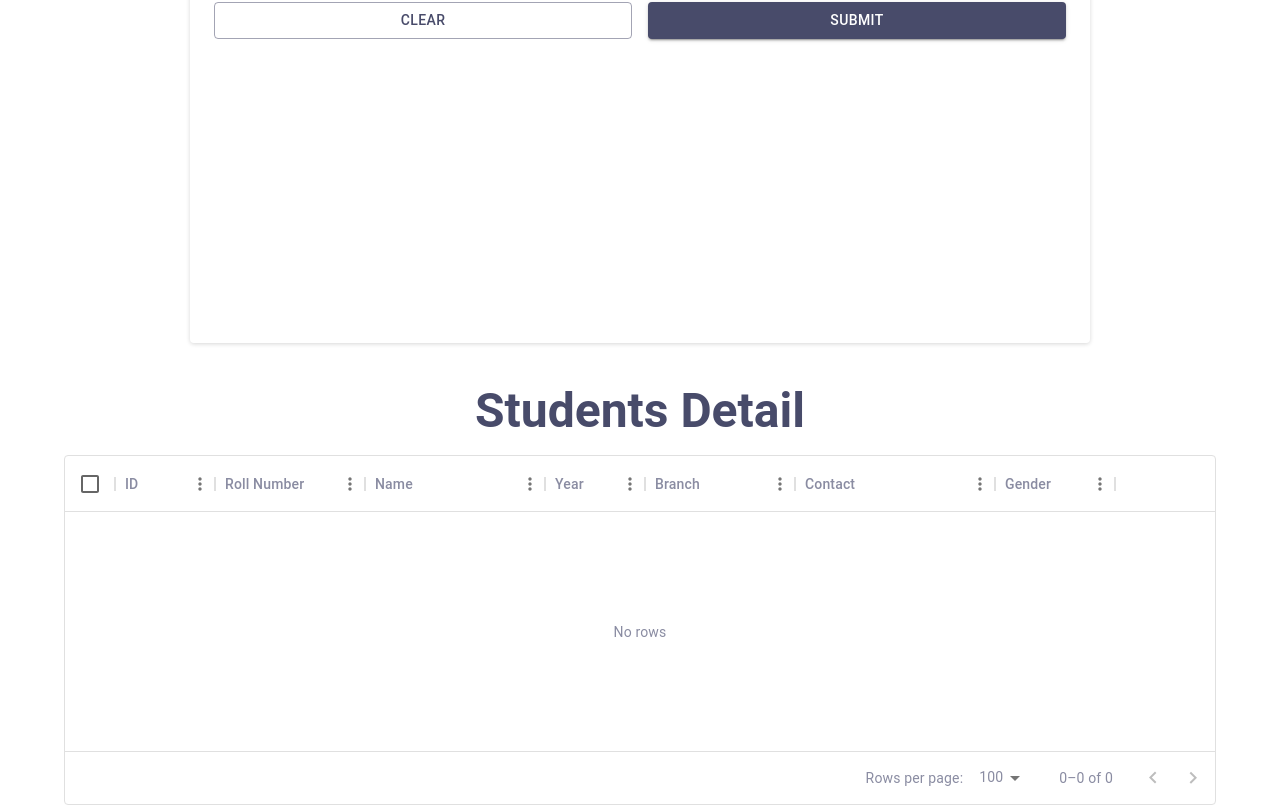
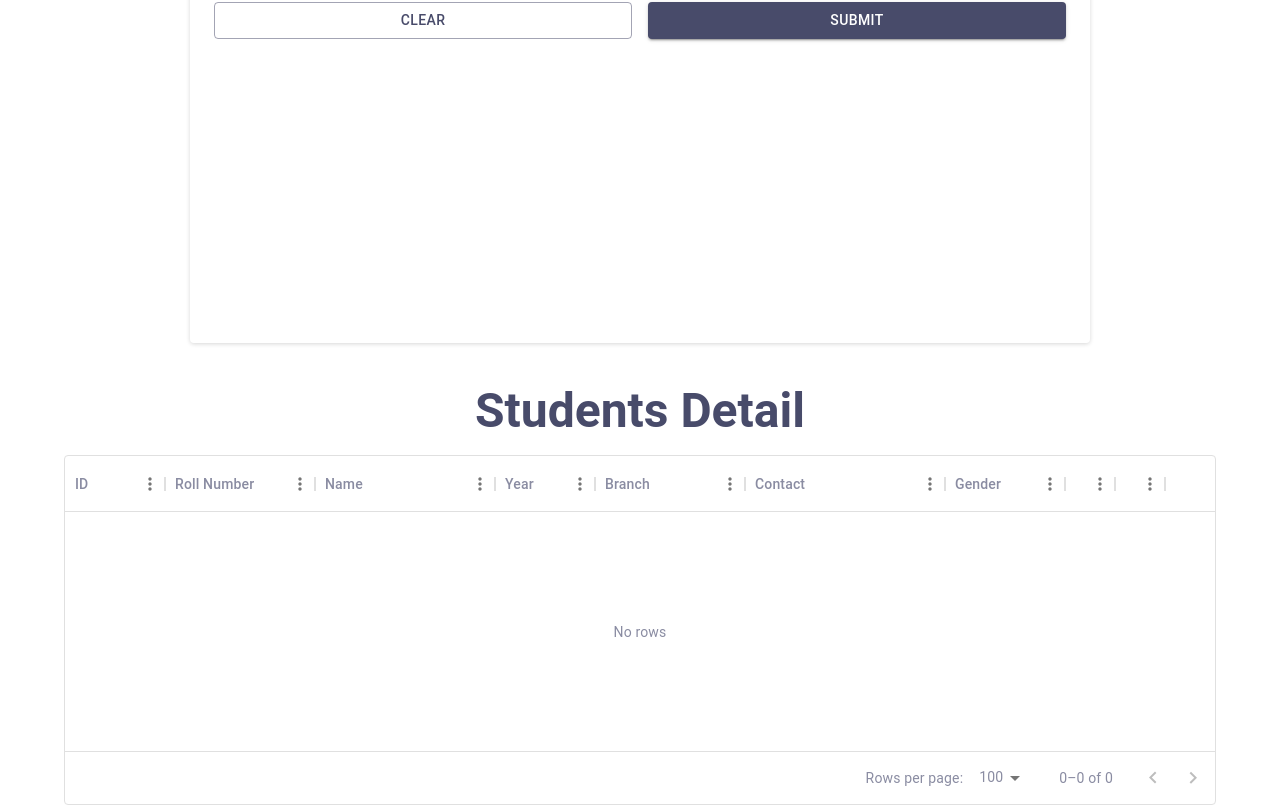
Before and after one commit to SachiSingh98/Student-Registeration, a React (Create React App) app: page / in a window 1280 px wide. Shown: the part 473-1278 px from the top of the page. Built offline with nearby package versions, Linux system fonts and the light colour scheme.

Commit message:
Added the delete feature

```diff
--- a/src/Components/DataCard.js
+++ b/src/Components/DataCard.js
@@ -1,12 +1,22 @@
-import { Card, Box, Typography, CardContent, Container } from "@mui/material";
+import {
+  Card,
+  Box,
+  Typography,
+  CardContent,
+  Container,
+  IconButton,
+} from "@mui/material";
 import React from "react";
+import DeleteIcon from "@mui/icons-material/Delete";
+import CreateIcon from '@mui/icons-material/Create';
 
-export default function DataCard({ formData }) {
+export default function DataCard({ formData , onDelete }) {
   return (
     <>
       <Container
         sx={{ marginTop: "10px", boxShadow: "rgba(0, 0, 0, 0.16) 0px 1px 4px" }}
       >
+
         <Box p={2} mt={4}>
           <Box p={1} textAlign={"center"}>
             <Typography
@@ -43,6 +53,18 @@ export default function DataCard({ formData }) {
                         <b>Gender :</b> {data.gender}
                       </Typography>
                     </CardContent>
+
+                    {/* Delete Button */}
+
+                    <Box textAlign={"end"} >
+                      <IconButton >
+                        <DeleteIcon sx={{fontSize:"40px" , margin:"0px 10px"}}  onClick={()=>{onDelete(data.id)}} />
+                        <CreateIcon sx={{fontSize:"40px" , margin:"0px 10px"}} />
+                      </IconButton>
+                    </Box>
+
+
+
                   </Card>
                 </Box>
               );
--- a/src/Components/GridTable.js
+++ b/src/Components/GridTable.js
@@ -1,8 +1,11 @@
-import { Box, Container, Typography } from '@mui/material'
+import { Box,  Container, Typography } from '@mui/material'
 import React from 'react'
 import {DataGrid} from '@mui/x-data-grid'
+import CreateIcon from '@mui/icons-material/Create';
+import DeleteIcon from '@mui/icons-material/Delete';
 
-export default function GridTable({formData}) {
+export default function GridTable({formData , onDelete}) {
+
 
 const column  = [
   {
@@ -39,7 +42,24 @@ const column  = [
     field:"gender",
     width:120,
     headerName:"Gender"
+  },
+  {
+    field:" ",
+    width:10,
+    headerName:" ",
+    renderCell : (params)=>{
+      return <DeleteIcon key={params.id} onClick={()=>{onDelete(params.id)}} />
+    }
+  },
+  {
+    field:" d",
+    width:20,
+    headerName:"",
+    renderCell : (params)=>{
+      return <CreateIcon/>
+    }
   }
+
 
 
 ]
@@ -50,7 +70,7 @@ const column  = [
     <Container>
      <Box   mt={5} sx={{height:350}} >
       <Box m={2} textAlign={"center"} ><Typography variant='h3' color={"primary"} fontWeight={600} >Students Detail</Typography> </Box>
-      <DataGrid  checkboxSelection columns={column} rows={formData} />
+      <DataGrid   columns={column} rows={formData} />
       </Box>
     </Container>
     </>
--- a/src/Components/RegisterationForm.js
+++ b/src/Components/RegisterationForm.js
@@ -35,7 +35,6 @@ export default function RegisterationForm() {
     reset,
     watch,
     setValue,
-
   } = useForm({
     defaultValues: {
       branch: "",
@@ -48,10 +47,6 @@ export default function RegisterationForm() {
   const [formSubmitAlert, setFormSubmitAlert] = useState(false);
   const theme = useTheme();
   const isMediumScreen = useMediaQuery(theme.breakpoints.down("md"));
-
-  // const isMediumScreen = useMediaQuery((theme)=>{
-  //     theme.breakpoints
-  // })
 
   const { DarkMode, setDarkMode } = useContext(DarkThemeContext);
 
@@ -77,13 +72,20 @@ export default function RegisterationForm() {
     const name = e.target.name;
     const value = e.target.value;
 
-
     setValue(name, value);
     register(name);
   };
 
+  // Handle on delete
+  const onDelete = (id) => {
+    const filterData = formData.filter((data) => {
+      return data.id !== id;
+    });
 
-  console.log(errors)
+    setFormData(filterData);
+  };
+
+  console.log(errors);
   return (
     <>
       <Container
@@ -181,6 +183,8 @@ export default function RegisterationForm() {
               </Grid>
 
               {/* Year Field */}
+              {/* TODO Pending */}
+
               <Grid sm={6} xs={12} item>
                 <FormControl fullWidth>
                   <InputLabel>Year</InputLabel>
@@ -201,10 +205,10 @@ export default function RegisterationForm() {
                       })}
                   </Select>
                 </FormControl>
-
               </Grid>
 
-              {/* Branch Field */}
+              {/* Branch Field  */}
+              {/* TODO Pending */}
               <Grid sm={6} xs={12} item>
                 <FormControl fullWidth>
                   <InputLabel>Branch</InputLabel>
@@ -213,18 +217,17 @@ export default function RegisterationForm() {
                     value={watch("branch")}
                     name="branch"
                     onChange={handleOnChange}
-                    {...register("branch" , {required:true})}
                   >
                     <MenuItem value="Arts">Arts</MenuItem>
                     <MenuItem value="Commerce">Commerce</MenuItem>
                     <MenuItem value="Science">Science</MenuItem>
                   </Select>
                 </FormControl>
-                {errors.branch ? <FormHelperText
-                  style={{ color: '#DB2F2F' }}
-                >
-                 Please Select Your Branch
-                </FormHelperText> : null}
+                {errors.branch ? (
+                  <FormHelperText style={{ color: "#DB2F2F" }}>
+                    Please Select Your Branch
+                  </FormHelperText>
+                ) : null}
               </Grid>
 
               {/* Contact Field */}
@@ -304,11 +307,11 @@ export default function RegisterationForm() {
                   label="Terms and Condition"
                 />
 
-                {errors.terms ? <FormHelperText
-                  style={{ color: '#DB2F2F' }}
-                >
-                 Please agree to the terms and conditions
-                </FormHelperText> : null}
+                {errors.terms ? (
+                  <FormHelperText style={{ color: "#DB2F2F" }}>
+                    Please agree to the terms and conditions
+                  </FormHelperText>
+                ) : null}
               </Grid>
             </Grid>
 
@@ -331,7 +334,12 @@ export default function RegisterationForm() {
                   fullWidth
                   variant="contained"
                   // disabled={Boolean(Object.keys(errors).length !==0)}
-                  disabled={Boolean(errors.name || errors.terms || errors.contact || errors.rollnumber)}
+                  disabled={Boolean(
+                    errors.name ||
+                      errors.terms ||
+                      errors.contact ||
+                      errors.rollnumber
+                  )}
                   type="submit"
                 >
                   Submit
@@ -352,9 +360,9 @@ export default function RegisterationForm() {
       {/* ------------------------------------------------------------------------------------------------------------ */}
 
       {isMediumScreen ? (
-        <DataCard formData={formData} />
+        <DataCard onDelete={onDelete} formData={formData} />
       ) : (
-        <GridTable formData={formData} />
+        <GridTable onDelete={onDelete} formData={formData} />
       )}
     </>
   );
```
